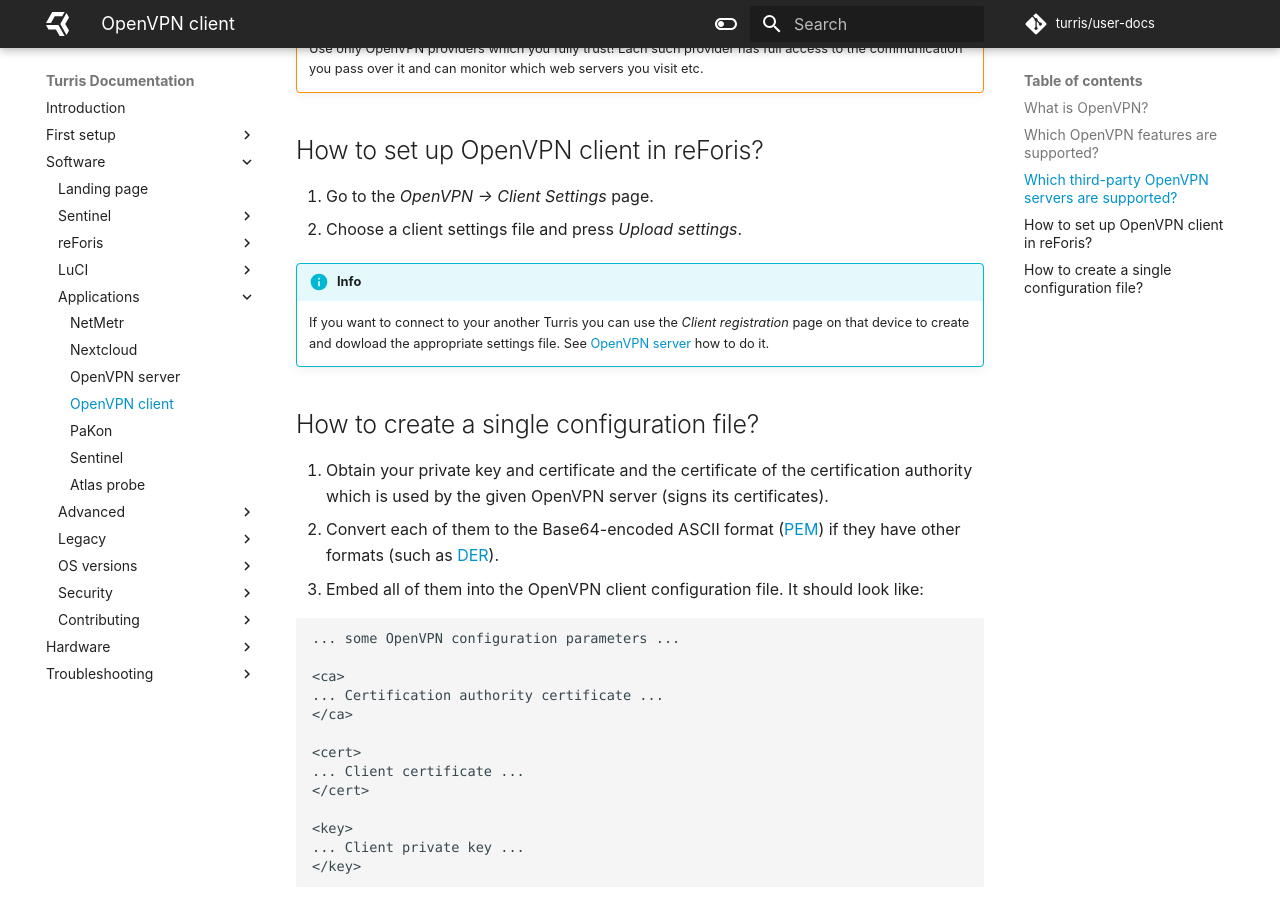
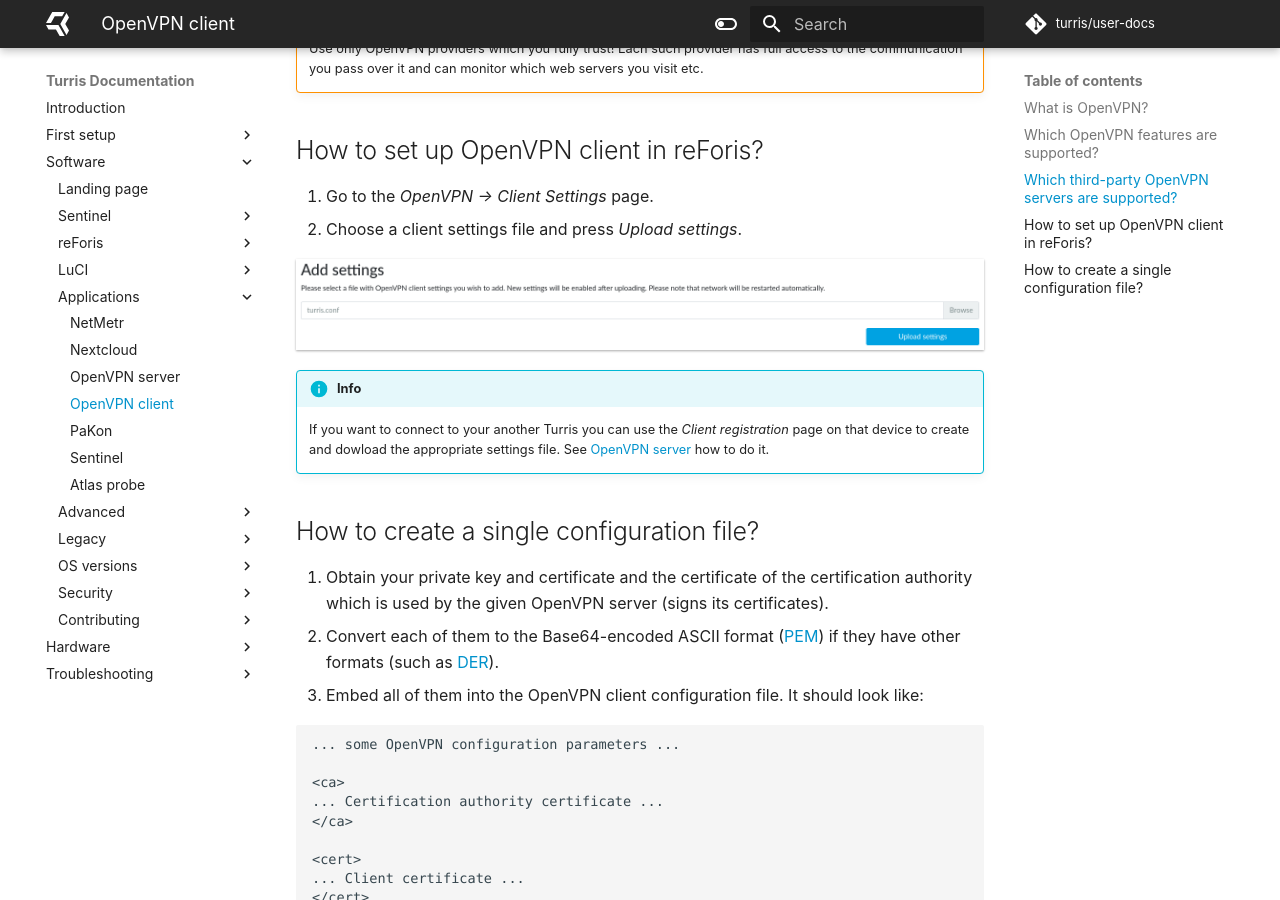
Before and after one commit to turris-cz/user-docs, an MkDocs documentation site: the page built from docs/basics/apps/openvpn-client/openvpn.md, in a window 1280 px wide and 900 px high, scrolled down 975 px. Built offline with MkDocs 1.6.1 and Material for MkDocs 9.7.7, drawn with Linux system fonts in a browser that asks for light colours.

Commit message:
basics/apps/openvpn-client: Improve page for OpenVPN client

```diff
--- a/docs/basics/apps/openvpn-client/openvpn.md
+++ b/docs/basics/apps/openvpn-client/openvpn.md
@@ -50,6 +50,8 @@
 1. Go to the _OpenVPN -> Client Settings_ page.
 2. Choose a client settings file and press _Upload settings_.
 
+![Upload client settings](upload.png)
+
 !!!info
     If you want to connect to your another Turris you can use the _Client
     registration_ page on that device to create and dowload the appropriate
```
Also changed, not shown: docs/basics/apps/openvpn-client/upload.png (added).
